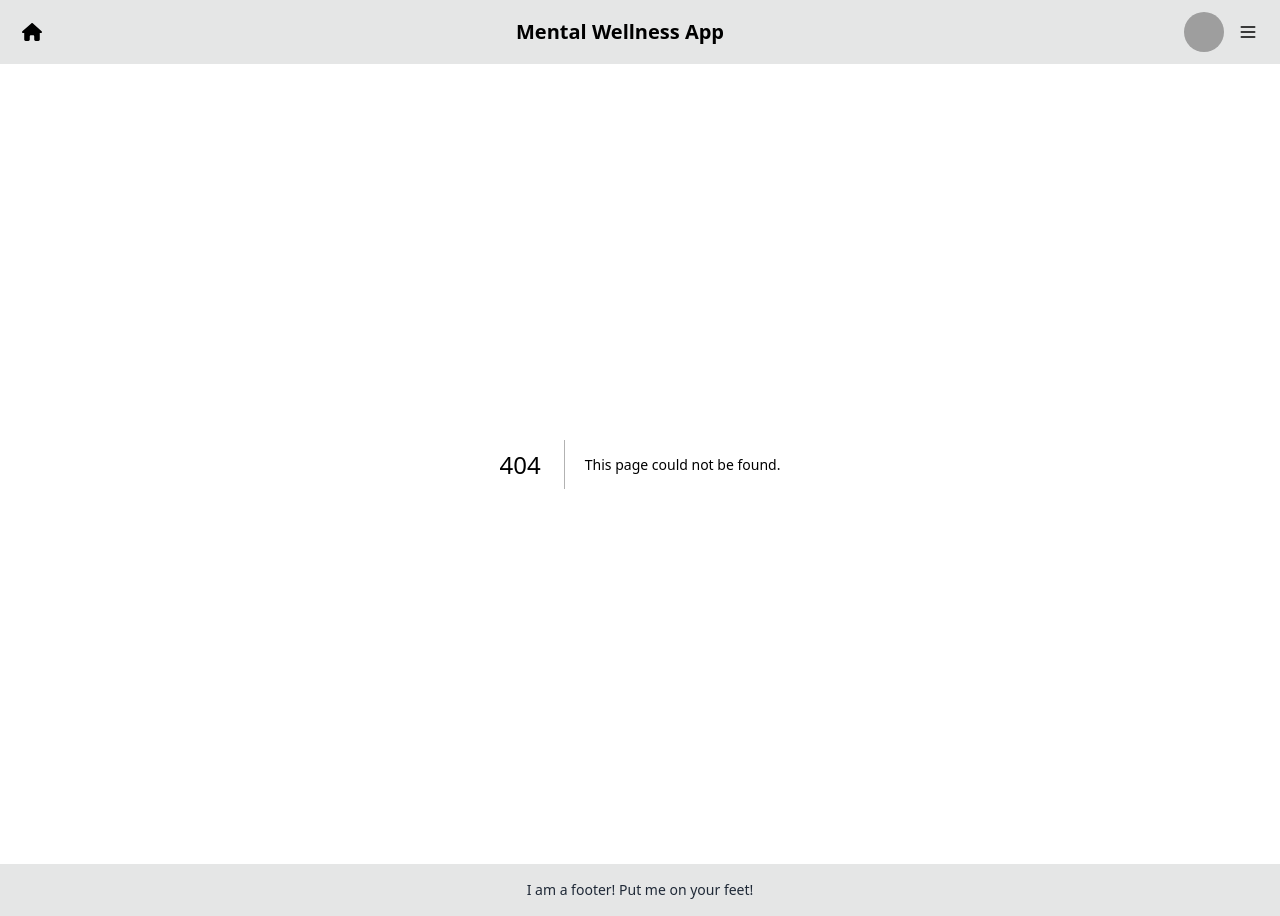
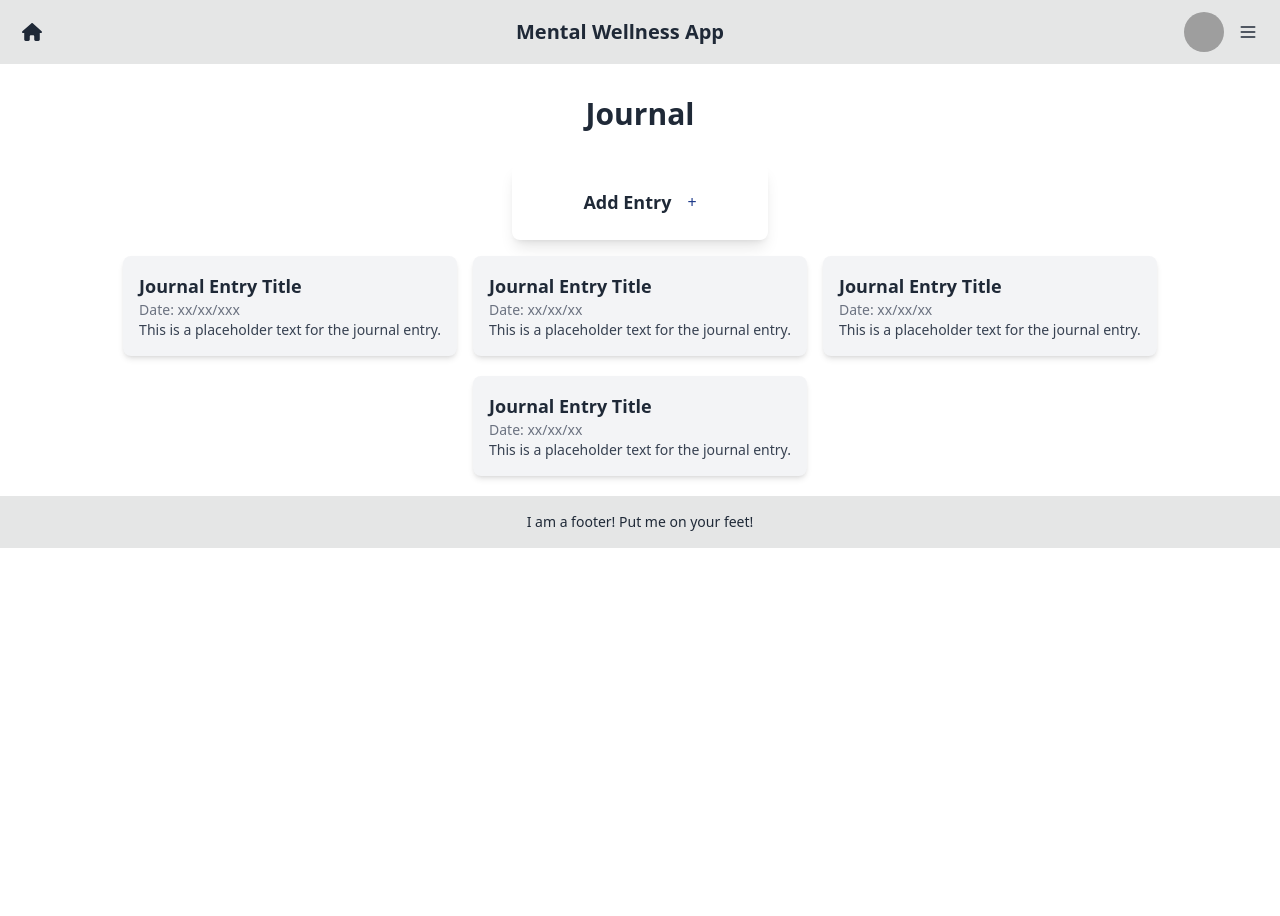
Before and after one commit to Adlantia/mental-wellness-app, a Next.js app in the folder frontend/: page /journal-list in a window 1280 px wide. Before the commit this address had no page. After the commit the page ends 800 px from the top, so only its background shows below. Built offline with nearby package versions, Linux system fonts and the light colour scheme; grey boxes are pictures that could not be loaded.

Commit message:
Added Journal List page with basic structure

```diff
--- /dev/null
+++ b/frontend/src/app/journal-list/page.tsx
@@ -0,0 +1,40 @@
+
+export default function JournalList() {
+    return (
+        <>
+
+            <div className="flex flex-col justify-start items-center mt-8">
+                <h1 className="text-3xl font-semibold mb-8">Journal</h1>
+                <button
+                    className="mb-4 bg-white p-6 rounded-lg shadow-lg flex items-center justify-center focus:outline-none focus:ring-2 focus:ring-blue-600 focus:ring-opacity-50 w-64">
+                    <span className="text-lg font-semibold">Add Entry</span>
+                    <span className="ml-4 text-blue-900">+</span>
+                </button>
+
+                <div className="flex flex-col items-center justify-center sm:flex-row sm:flex-wrap">
+                    <div className="bg-gray-100 p-4 rounded-lg shadow-md mb-5 mx-2 w-56 sm:w-auto">
+                        <h2 className="text-lg font-semibold">Journal Entry Title</h2>
+                        <p className="text-sm text-gray-500">Date: xx/xx/xxx</p>
+                        <p className="text-sm text-gray-700">This is a placeholder text for the journal entry.</p>
+                    </div>
+                    <div className="bg-gray-100 p-4 rounded-lg shadow-md mb-5 mx-2 w-56 sm:w-auto">
+                        <h2 className="text-lg font-semibold">Journal Entry Title</h2>
+                        <p className="text-sm text-gray-500">Date: xx/xx/xx</p>
+                        <p className="text-sm text-gray-700">This is a placeholder text for the journal entry.</p>
+                    </div>
+                    <div className="bg-gray-100 p-4 rounded-lg shadow-md mb-5 mx-2 w-56 sm:w-auto">
+                        <h2 className="text-lg font-semibold">Journal Entry Title</h2>
+                        <p className="text-sm text-gray-500">Date: xx/xx/xx</p>
+                        <p className="text-sm text-gray-700">This is a placeholder text for the journal entry.</p>
+                    </div>
+                    <div className="bg-gray-100 p-4 rounded-lg shadow-md mb-5 mx-2 w-56 sm:w-auto">
+                        <h2 className="text-lg font-semibold">Journal Entry Title</h2>
+                        <p className="text-sm text-gray-500">Date: xx/xx/xx</p>
+                        <p className="text-sm text-gray-700">This is a placeholder text for the journal entry.</p>
+                    </div>
+                </div>
+            </div>
+
+        </>
+    )
+}
```
